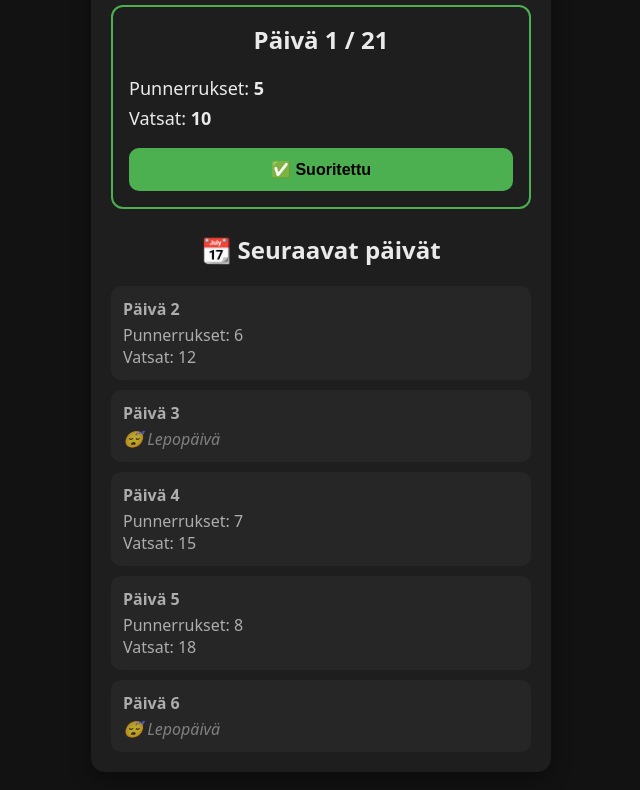
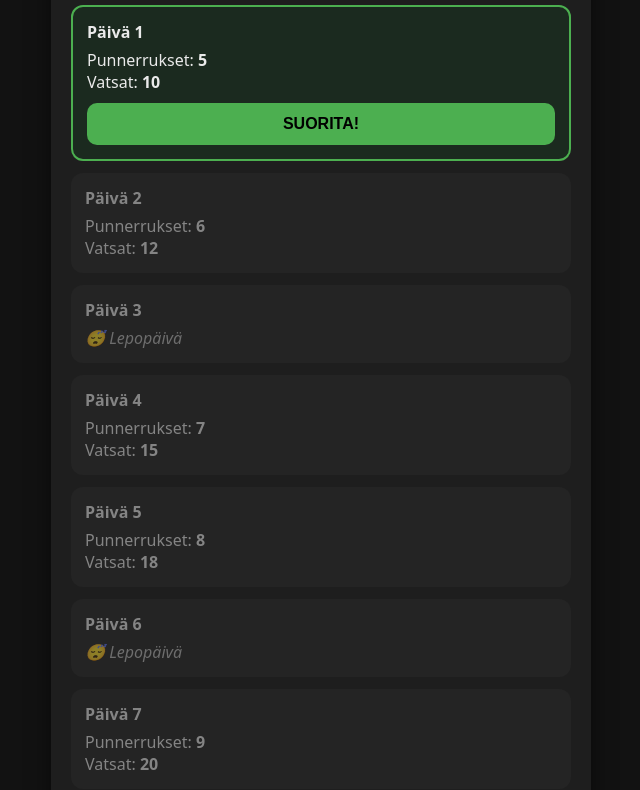
Before and after one commit to henrisallila/Treenihaaste, a plain HTML site: page index.html in a window 1280 px wide. Shown: the part 99-889 px from the top of the page, without its empty margins (319-959 px from the left). Drawn offline with Linux system fonts and the light colour scheme.

Commit message:
Refactor HTML and CSS for improved layout and styling

```diff
--- a/index.html
+++ b/index.html
@@ -16,36 +16,50 @@
     .card {
       background: #1e1e1e;
       padding: 20px;
-      border-radius: 14px;
-      max-width: 420px;
+      border-radius: 16px;
+      max-width: 500px;
       margin: auto;
-      box-shadow: 0 6px 20px rgba(0,0,0,0.4);
+      box-shadow: 0 6px 24px rgba(0,0,0,0.5);
     }
 
     h1, h2 {
+      text-align: center;
       margin-top: 0;
-      text-align: center;
+    }
+
+    .day {
+      padding: 14px;
+      border-radius: 12px;
+      margin-bottom: 12px;
+      background: #2a2a2a;
     }
 
     .today {
       border: 2px solid #4caf50;
-      border-radius: 12px;
-      padding: 16px;
-      margin-bottom: 24px;
+      background: #1b2a1f;
     }
 
-    .exercise {
-      font-size: 18px;
-      margin: 6px 0;
+    .future {
+      opacity: 0.5;
+    }
+
+    .done {
+      opacity: 0.7;
+      background: #1a1a1a;
+    }
+
+    .label {
+      font-weight: bold;
+      margin-bottom: 6px;
     }
 
     button {
-      margin-top: 12px;
+      margin-top: 10px;
+      width: 100%;
       padding: 12px;
-      width: 100%;
       font-size: 16px;
+      border-radius: 10px;
       border: none;
-      border-radius: 10px;
       background: #4caf50;
       color: black;
       font-weight: bold;
@@ -56,46 +70,23 @@
       color: #aaa;
     }
 
-    .done {
-      color: #4caf50;
-      font-weight: bold;
-      margin-top: 8px;
-      text-align: center;
-    }
-
-    .upcoming {
-      margin-top: 10px;
-      padding: 12px;
-      border-radius: 10px;
-      background: #2a2a2a;
-      opacity: 0.7;
-    }
-
     .rest {
       font-style: italic;
-      color: #aaa;
-    }
-
-    .day-label {
-      font-weight: bold;
-      margin-bottom: 4px;
+      color: #bbb;
     }
   </style>
 </head>
 <body>
 
 <div class="card">
-  <h1>💪 Treenihaaste</h1>
-
-  <div id="todayBox" class="today"></div>
-
-  <h2>📆 Seuraavat päivät</h2>
-  <div id="upcomingList"></div>
+  <h1>💪 3 viikon treenihaaste</h1>
+  <div id="list"></div>
 </div>
 
 <script>
   // 🔧 ALOITUSPÄIVÄ
   const startDate = new Date("2026-01-08");
+  const MS_PER_DAY = 1000 * 60 * 60 * 24;
 
   // Treenisuunnitelma (null = lepopäivä)
   const plan = [
@@ -112,72 +103,57 @@
     { p: 30, a: 60 }
   ];
 
-  const MS_PER_DAY = 1000 * 60 * 60 * 24;
   const today = new Date();
-  const dayIndex = Math.floor((today - startDate) / MS_PER_DAY);
+  const todayIndex = Math.floor((today - startDate) / MS_PER_DAY);
 
-  const todayBox = document.getElementById("todayBox");
-  const upcomingList = document.getElementById("upcomingList");
+  const list = document.getElementById("list");
 
-  function renderToday() {
-    if (dayIndex < 0 || dayIndex >= plan.length) {
-      todayBox.innerHTML = "<p>Haaste ei ole käynnissä.</p>";
-      return;
-    }
+  function render() {
+    list.innerHTML = "";
 
-    if (plan[dayIndex] === null) {
-      todayBox.innerHTML = `
-        <h2>😴 Lepopäivä</h2>
-        <p class="rest">Kevyt liike ja palautuminen</p>
-      `;
-      return;
-    }
+    plan.forEach((day, i) => {
+      const div = document.createElement("div");
+      div.className = "day";
 
-    const key = "done-day-" + dayIndex;
-    const done = localStorage.getItem(key);
+      const key = "done-day-" + i;
+      const isDone = localStorage.getItem(key);
+      const isToday = i === todayIndex;
+      const isFuture = i > todayIndex;
 
-    todayBox.innerHTML = `
-      <h2>Päivä ${dayIndex + 1} / 21</h2>
-      <div class="exercise">Punnerrukset: <strong>${plan[dayIndex].p}</strong></div>
-      <div class="exercise">Vatsat: <strong>${plan[dayIndex].a}</strong></div>
-      <button id="doneBtn" ${done ? "disabled" : ""}>✅ Suoritettu</button>
-      ${done ? `<div class="done">Suoritettu!</div>` : ""}
-    `;
+      if (isToday) div.classList.add("today");
+      if (isFuture) div.classList.add("future");
+      if (isDone) div.classList.add("done");
 
-    if (!done) {
-      document.getElementById("doneBtn").onclick = () => {
-        localStorage.setItem(key, "true");
-        renderToday();
-      };
-    }
+      let content = `<div class="label">Päivä ${i + 1}</div>`;
+
+      if (day === null) {
+        content += `<div class="rest">😴 Lepopäivä</div>`;
+      } else {
+        content += `
+          <div>Punnerrukset: <strong>${day.p}</strong></div>
+          <div>Vatsat: <strong>${day.a}</strong></div>
+        `;
+
+        if (isToday && !isDone) {
+          content += `<button onclick="completeDay(${i})">SUORITA!</button>`;
+        }
+
+        if (isDone) {
+          content += `<div class="rest">✅ Suoritettu</div>`;
+        }
+      }
+
+      div.innerHTML = content;
+      list.appendChild(div);
+    });
   }
 
-  function renderUpcoming() {
-    upcomingList.innerHTML = "";
-
-    for (let i = dayIndex + 1; i < Math.min(plan.length, dayIndex + 6); i++) {
-      const div = document.createElement("div");
-      div.className = "upcoming";
-
-      if (plan[i] === null) {
-        div.innerHTML = `
-          <div class="day-label">Päivä ${i + 1}</div>
-          <div class="rest">😴 Lepopäivä</div>
-        `;
-      } else {
-        div.innerHTML = `
-          <div class="day-label">Päivä ${i + 1}</div>
-          <div>Punnerrukset: ${plan[i].p}</div>
-          <div>Vatsat: ${plan[i].a}</div>
-        `;
-      }
-
-      upcomingList.appendChild(div);
-    }
+  function completeDay(i) {
+    localStorage.setItem("done-day-" + i, "true");
+    render();
   }
 
-  renderToday();
-  renderUpcoming();
+  render();
 </script>
 
 </body>
```
